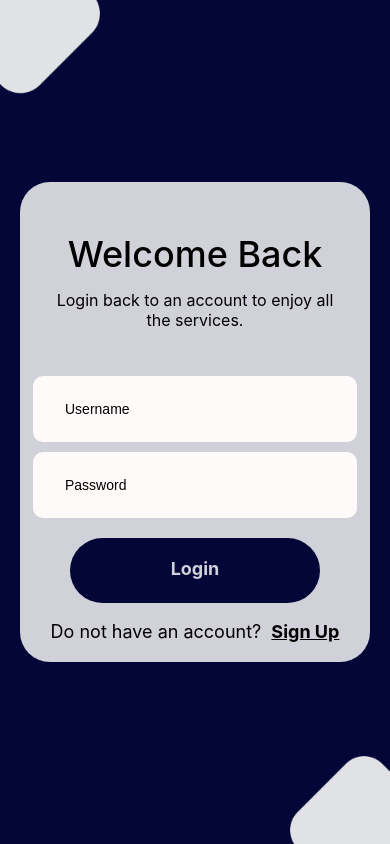
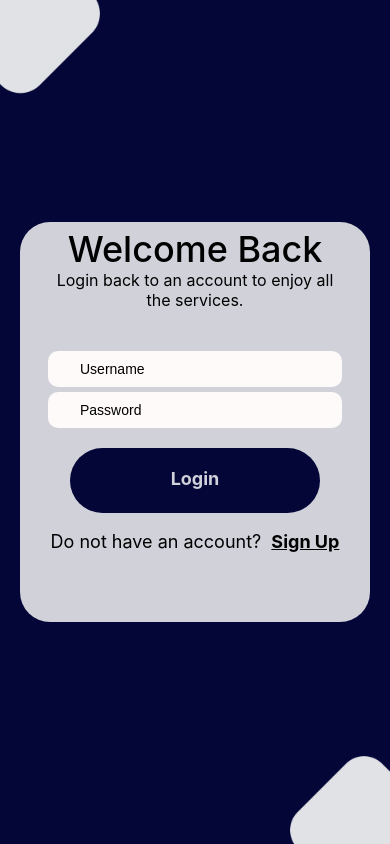
Before and after one commit to hasanjunaid/Product-Scout-Front-End, a React (Create React App) app: page /login in a window 390 px wide. Built offline with nearby package versions, Linux system fonts and the light colour scheme.

Commit message:
Update signup.css

```diff
--- a/src/Components/CSS/signup.css
+++ b/src/Components/CSS/signup.css
@@ -145,8 +145,8 @@
 
   .mainsignin{
     position: absolute;
-    height: 630px;
-    width: 350px;
+    height: 430px;
+    width: 335px;
     background-color: rgba(255, 255, 255, 0.817);
     border-radius: 30px;
     top: 50%;
@@ -155,7 +155,7 @@
 }
 .mainlogin{
   position: absolute;
-  height: 480px;
+  height: 400px;
   width: 350px;
   background-color: rgba(255, 255, 255, 0.817);
   border-radius: 30px;
@@ -164,11 +164,18 @@
   transform:translate(-50%,-50%);
 }
 
+.l1{
+  margin-top: 5px;
+  font-weight: 500;
+  font-size: 36px;
+}
+
+
 .p1{
   text-align: center;
   width: 80%;
   margin-left: 35px;
-  margin-top: -10px;
+  margin-top: -25px;
   justify-content: center;
 }
 .search-input-login{
@@ -180,9 +187,9 @@
     border: none;
     border-radius: 10px;
     outline: none;
-    height: 50px;
-    width: 280px;
-    margin-top: 10px;
+    height: 20px;
+    width: 250px;
+    margin-top: 5px;
 }
 
 .button-signup{
```
